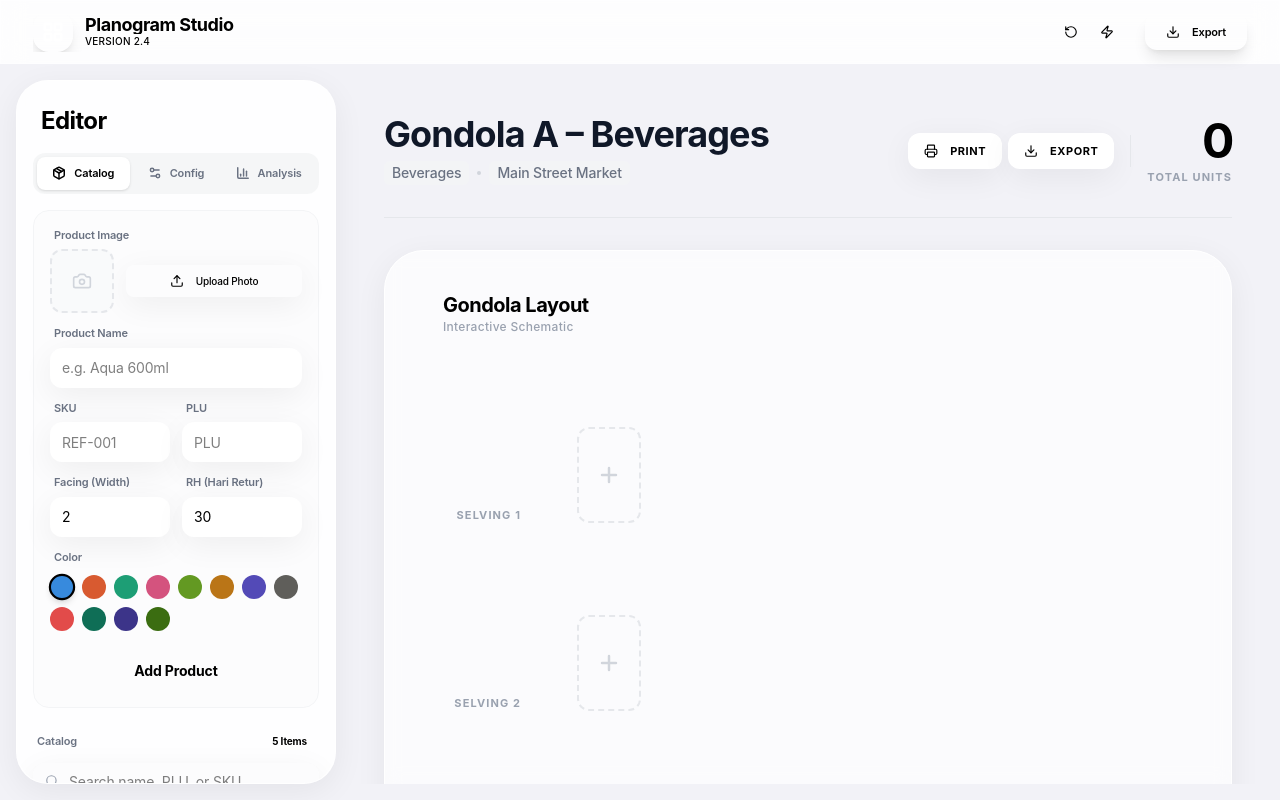
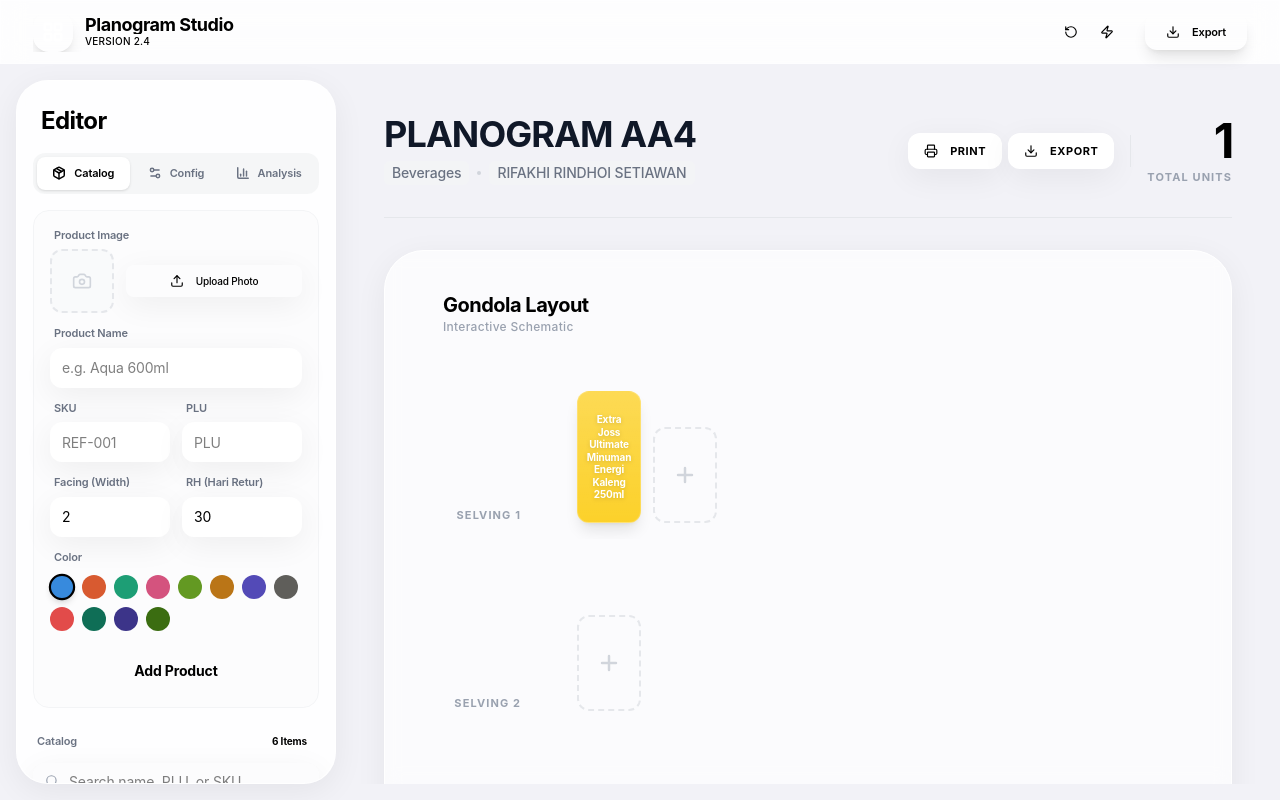
Before and after one commit to rifai29/TOKO-ASSISTANT, a React (Vite) app: page / in a window 1280 px wide. Built offline with nearby package versions, Linux system fonts and the light colour scheme.

Commit message:
feat: Update initial planogram state
Includes a new default product and adjusts the initial shelf configuration to include the new product.
Updates default store and planogram name to reflect a more international context.

```diff
--- a/src/App.tsx
+++ b/src/App.tsx
@@ -9,8 +9,8 @@ import { cn } from '@/lib/utils';
 import { motion, AnimatePresence } from 'motion/react';
 
 const INITIAL_SETTINGS: GondolaSettings = {
-  name: "Gondola A – Beverages",
-  store: "Main Street Market",
+  name: "PLANOGRAM AA4",
+  store: "RIFAKHI RINDHOI SETIAWAN",
   date: new Date().toISOString().split('T')[0],
   category: "Beverages",
   notes: "",
@@ -22,6 +22,15 @@ const INITIAL_SETTINGS: GondolaSettings = {
 };
 
 const INITIAL_PRODUCTS: Product[] = [
+  {
+    id: 'extra-joss',
+    name: 'Extra Joss Ultimate Minuman Energi Kaleng 250ml',
+    sku: '89930580970',
+    plu: '466032',
+    color: '#FCD12A',
+    facing: 1,
+    rh: 0
+  },
   { id: '1', name: 'Aqua 600ml', sku: 'AQU001', plu: 'Aqua', color: '#378ADD', facing: 2, rh: 30 },
   { id: '2', name: 'Teh Botol Sosro', sku: 'TBS002', plu: 'Sosro', color: '#D85A30', facing: 2, rh: 30 },
   { id: '3', name: 'Pocari Sweat', sku: 'POC003', plu: 'Otsuka', color: '#4d9de0', facing: 1, rh: 30 },
@@ -41,7 +50,12 @@ export default function App() {
     }
     return {
       products: INITIAL_PRODUCTS,
-      shelves: Array.from({ length: 4 }, () => []),
+      shelves: [
+        [INITIAL_PRODUCTS[0]],
+        [],
+        [],
+        []
+      ],
       settings: INITIAL_SETTINGS
     };
   });
```
